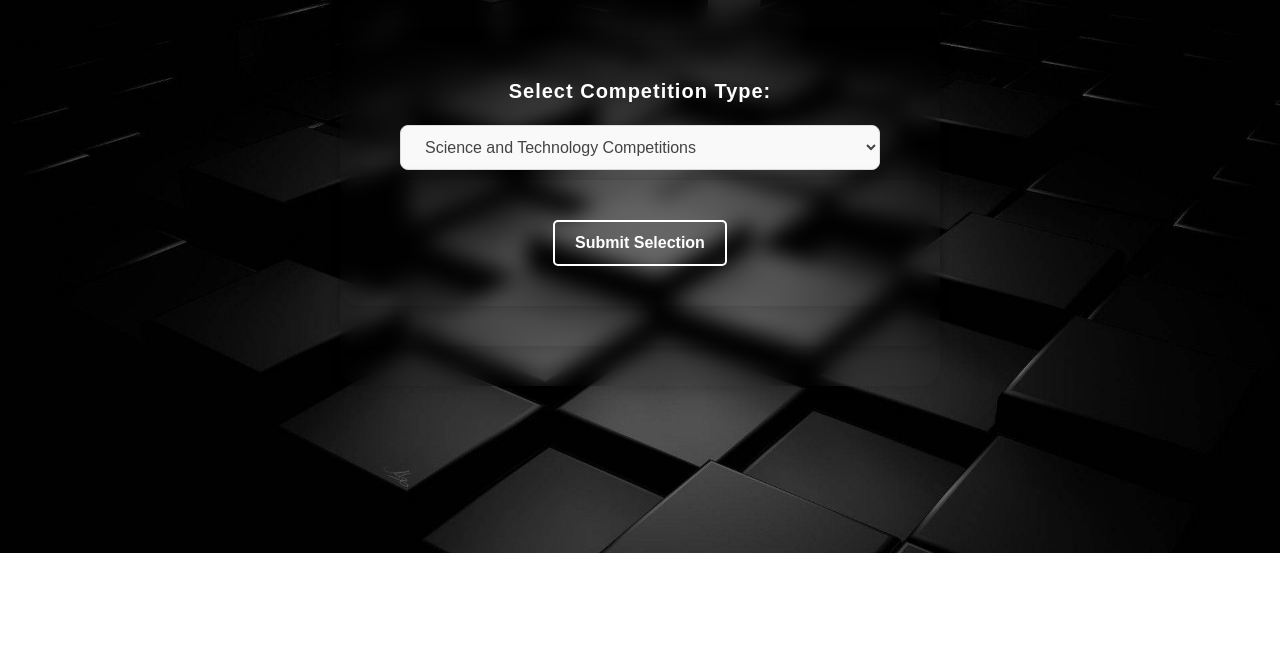
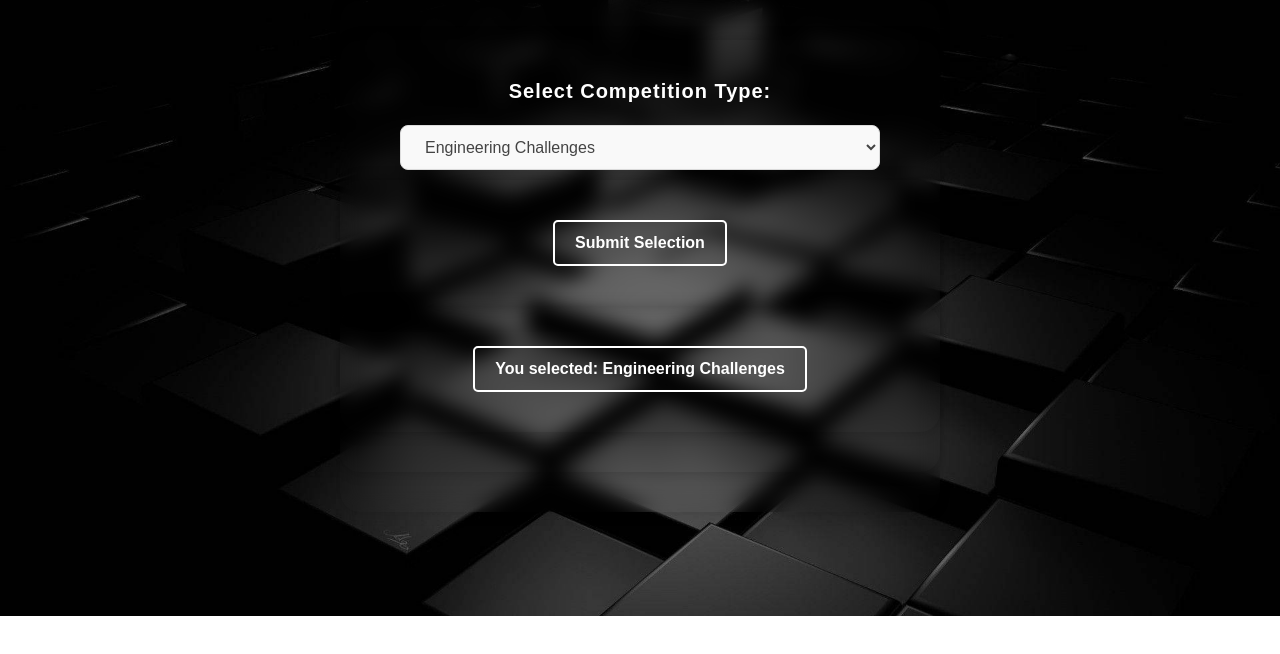
Before and after one commit to Nilojitha0506/University-CompetitionManagementPlatform-, a React (Create React App) app: page /path in a window 1280 px wide. Both pictures are taken after a click on the button "Submit Selection". Shown: the top 654 px of the page. Built offline with nearby package versions, Linux system fonts and the light colour scheme.

Commit message:
Science Page code

```diff
--- a/package.json
+++ b/package.json
@@ -3,9 +3,11 @@
   "version": "0.1.0",
   "private": true,
   "dependencies": {
+    "@pmmmwh/react-refresh-webpack-plugin": "^0.5.15",
     "@testing-library/jest-dom": "^5.17.0",
     "@testing-library/react": "^13.4.0",
     "@testing-library/user-event": "^13.5.0",
+    "core-js": "^3.39.0",
     "cross-env": "^7.0.3",
     "react": "^18.3.1",
     "react-dom": "^18.3.1",
--- a/src/Components/Assets/Path/Path.jsx
+++ b/src/Components/Assets/Path/Path.jsx
@@ -2,7 +2,9 @@ import React, { useState } from "react";
 import "./Path.css";
 
 const UniversityCompetitions = () => {
-  const [selectedCompetition, setSelectedCompetition] = useState("");
+  const [selectedCompetition, setSelectedCompetition] = useState(
+    "Engineering Challenges"
+  );
   const [submittedSelection, setSubmittedSelection] = useState("");
 
   const handleChange = (event) => {
@@ -21,12 +23,12 @@ const UniversityCompetitions = () => {
         value={selectedCompetition}
         onChange={handleChange}
       >
-        <option value="Science and Technology Competitions">
-          Science and Technology Competitions
-        </option>
         <option value="Engineering Challenges">Engineering Challenges</option>
         <option value="Business and Entrepreneurship Competitions">
           Business and Entrepreneurship Competitions
+        </option>
+        <option value="Science and Technology Competitions">
+          Science and Technology Competitions
         </option>
         <option value="Hackathons">Hackathons</option>
         <option value="Research and Innovation Competitions">
@@ -41,13 +43,13 @@ const UniversityCompetitions = () => {
         </option>
       </select>
       <div>
-        <button type="button" onClick={handleSubmit}>
+        <button type="submit" onClick={handleSubmit}>
           Submit Selection
         </button>
       </div>
       {submittedSelection && (
         <div>
-          <p>You selected: {submittedSelection}</p>
+          <button type="submit">You selected: {submittedSelection}</button>
         </div>
       )}
     </div>
--- a/src/Components/Assets/SciTech/sci.jsx
+++ b/src/Components/Assets/SciTech/sci.jsx
@@ -4,12 +4,15 @@ import "./sci.css";
 const SciTech = () => {
   const [searchQueryCategory, setSearchQueryCategory] = useState("");
   const [searchQueryUniversity, setSearchQueryUniversity] = useState("");
+
   const handleSearchChangeCategory = (event) => {
     setSearchQueryCategory(event.target.value);
   };
+
   const handleSearchChangeUniversity = (event) => {
     setSearchQueryUniversity(event.target.value);
   };
+
   const competitions = [
     [
       "Medusa",
@@ -37,6 +40,7 @@ const SciTech = () => {
     ["IIT Details", "University of Kelaniya", "Some other detail"],
     ["Competition 7 Details", "University of Moratuwa", "Some other detail"],
   ];
+
   const filteredCompetitions = competitions.filter((competition) => {
     const categoryMatch = competition.some(
       (detail) =>
```
Also changed, not shown: src/App.js (line endings or trailing spaces), 1 other file (tests, documents, lock files or other folders).
